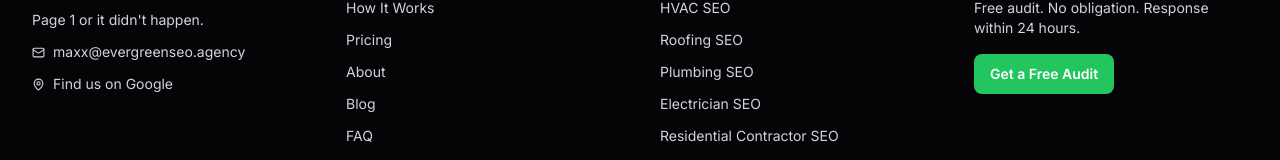
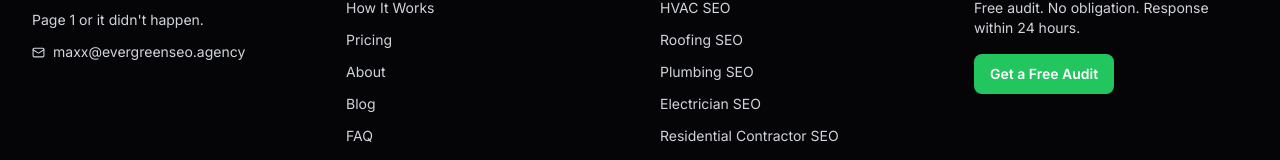
Before and after one commit to EREGMaxx/evergreenseo-agency, a Next.js app: page / in a window 1280 px wide. Shown: the part 10967-11127 px from the top of the page. Built offline with nearby package versions, Linux system fonts and the light colour scheme.

Commit message:
Remove GBP link — wrong listing, re-add once direct URL confirmed

```diff
--- a/app/start/page.tsx
+++ b/app/start/page.tsx
@@ -440,9 +440,6 @@ export default function StartPage() {
           <a href="mailto:maxx@evergreenseo.agency" className="text-green-400 hover:text-green-300 transition-colors">
             maxx@evergreenseo.agency
           </a>
-          <a href="https://www.google.com/maps/search/Evergreen+SEO+Agency" target="_blank" rel="noopener noreferrer" className="flex items-center gap-1 text-green-400 hover:text-green-300 transition-colors">
-            <ExternalLink size={12} /> Find us on Google
-          </a>
           <span>© {new Date().getFullYear()} Evergreen SEO Agency</span>
           <a href="/terms" className="text-green-400 hover:text-green-300 transition-colors text-xs">Terms of Service</a>
         </div>
--- a/components/Footer.tsx
+++ b/components/Footer.tsx
@@ -37,15 +37,7 @@ export default function Footer() {
               <Mail size={13} />
               maxx@evergreenseo.agency
             </a>
-            <a
-              href="https://www.google.com/maps/search/Evergreen+SEO+Agency"
-              target="_blank"
-              rel="noopener noreferrer"
-              className="flex items-center gap-2 text-sm text-[#d1d5db] hover:text-green-400 transition-colors"
-            >
-              <MapPin size={13} />
-              Find us on Google
-            </a>
+
           </div>
 
           {/* Company links */}
```
